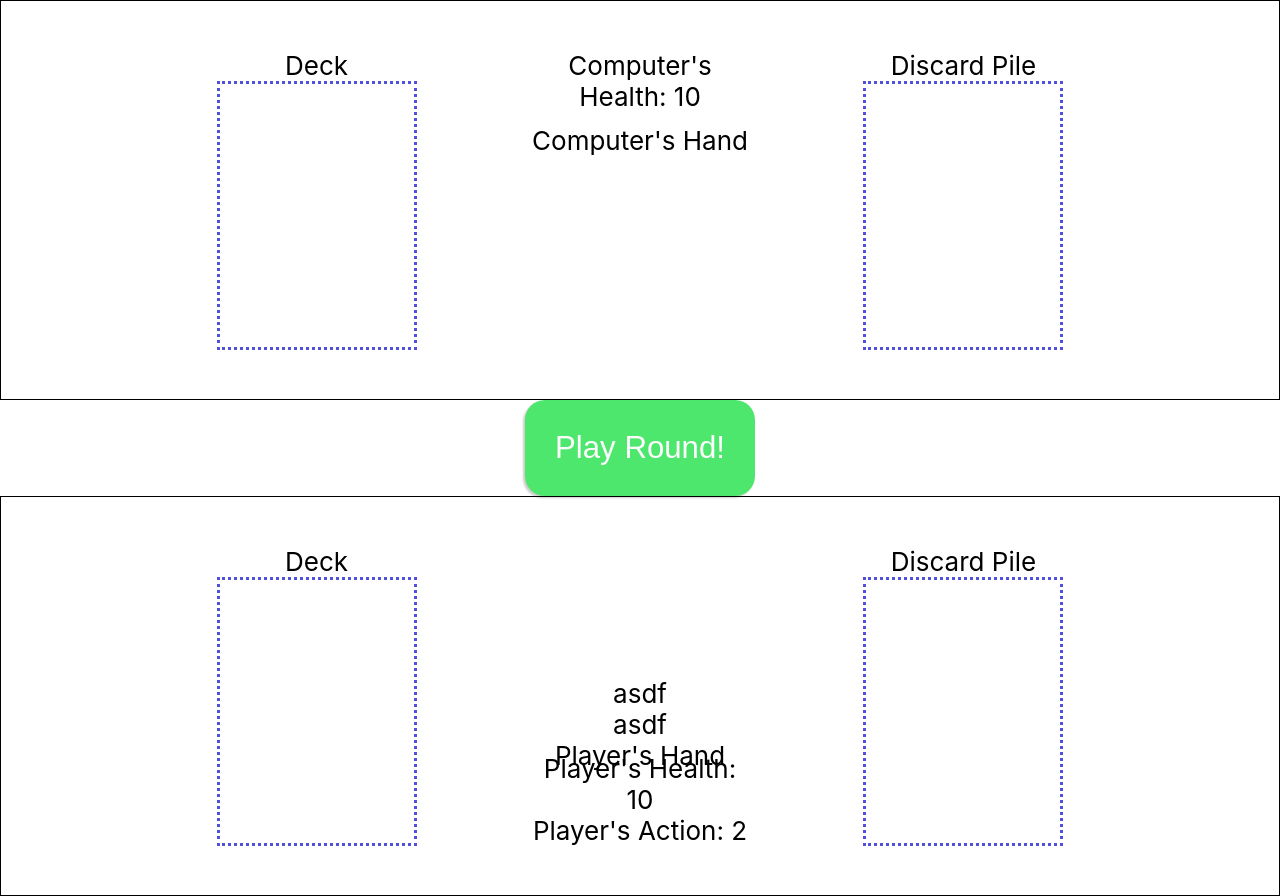
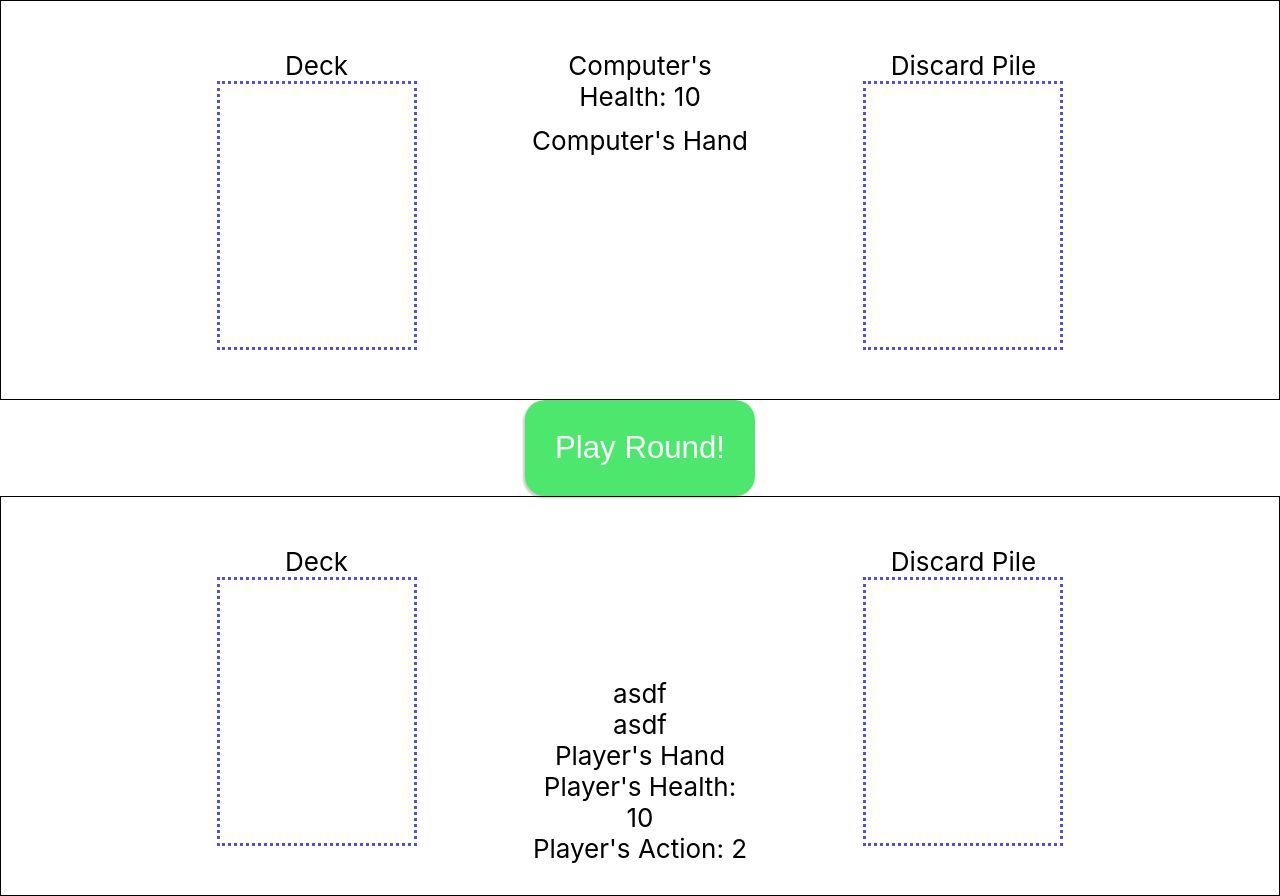
Before and after one commit to Tjwever/Battle-Cards, a React (Vite) app: page / in a window 1280 px wide. Built offline with nearby package versions, Linux system fonts and the light colour scheme.

Commit message:
added more css for modules

```diff
--- a/src/App.module.css
+++ /dev/null
@@ -1,139 +0,0 @@
-* {
-  padding: 0;
-  margin: 0;
-  box-sizing: border-box;
-}
-
-.App {
-  text-align: center;
-}
-
-.App-logo {
-  height: 40vmin;
-  pointer-events: none;
-}
-
-@media (prefers-reduced-motion: no-preference) {
-  .App-logo {
-    animation: App-logo-float infinite 3s ease-in-out;
-  }
-}
-
-.AppHeader {
-  font-size: calc(10px + 2vmin);
-}
-
-.App-link {
-  color: rgb(112, 76, 182);
-}
-
-.deckContainer {
-  display: flex;
-  justify-content: center;
-  align-items: center;
-}
-
-.gameBoard {
-  min-height: 100vh;
-  display: flex;
-  flex-direction: column;
-  justify-content: space-between;
-  align-items: center;
-}
-
-.cpuSide {
-  height: 400px;
-  width: 100%;
-  padding-top: 50px;
-  border: 1px solid black;
-  display: flex;
-  flex-direction: column;
-  justify-content: start;
-  align-items: center;
-}
-
-.playButton {
-  padding: 30px;
-  border-radius: 20px;
-  border: none;
-  box-shadow: -2px 2px 2px rgba(0, 0, 0, 0.2);
-  background-color: #4de76e;
-  font-size: 1.2em;
-  color: #fcfcfc;
-  cursor: pointer;
-}
-
-.playersSide {
-  height: 400px;
-  width: 100%;
-  padding: 0 15%;
-  border: 1px solid black;
-  display: flex;
-  justify-content: center;
-  align-items: center;
-  gap: 10%;
-}
-
-.playersDeck {
-  display: flex;
-  flex-direction: column;
-  justify-content: center;
-  align-items: center;
-}
-
-.playersContainer {
-  width: 30%;
-  height: 300px;
-}
-
-.playersDiscardPile {
-  display: flex;
-  flex-direction: column;
-  justify-content: center;
-  align-items: center;
-}
-
-.playersHand, .playerStats {
-  display: flex;
-  justify-content: end;
-  flex-direction: column;
-  align-items: center;
-  width: 100%;
-}
-
-.cpusHand, .cpusHealthPoints {
-  display: flex;
-  justify-content: center;
-  align-items: start;
-  width: 100%;
-}
-
-.playerStats {
-  height: 25%;
-  flex-direction: column;
-  align-items: center;
-}
-
-.playersHand {
-  height: 75%;
-}
-
-.cpusHealthPoints {
-  height: 25%;
-}
-
-.cpusHand {
-  height: 75%;
-}
-
-.playersDeck,
-.playersDiscardPile {
-  height: 300px;
-  width: 300px;
-}
-
-.cardVisual {
-  height: 300px;
-  width: 200px;
-  border: 3px dotted #514fdd;
-}
--- a/src/components/Cards/Card.tsx
+++ b/src/components/Cards/Card.tsx
@@ -1,5 +1,5 @@
 import React from 'react'
-import styles from '../Cards/Card.module.css'
+import styles from '../../css/Card.module.css'
 
 interface CardProps {
     id?: number
--- a/src/components/Cards/CardSpot.tsx
+++ b/src/components/Cards/CardSpot.tsx
@@ -1,4 +1,4 @@
-import styles from '../../App.module.css'
+import styles from '../../css/CardSpot.module.css'
 
 interface CardSpotProps {
     title: string
--- a/src/components/Game/GameBoard.tsx
+++ b/src/components/Game/GameBoard.tsx
@@ -1,15 +1,51 @@
-import { PlayerHealth } from '../Player/PlayerHealth'
+import { PlayerStats } from '../Player/PlayerStats'
 import { PlayerDeck } from '../Player/PlayerDeck'
 import { ComputerDeck } from '../Computer/ComputerDeck'
+import CardSpot from '../Cards/CardSpot'
 
-import styles from '../../App.module.css'
+import { useAppSelector, useAppDispatch } from '../../app/hooks'
+import {
+    decrementHealth,
+    incrementHealth,
+    playerHealth,
+    cpuHealth,
+} from '../../features/player/playerSlice'
+import styles from '../../css/GameBoard.module.css'
 
 export default function GameBoard() {
+    const playersHealth = useAppSelector(playerHealth)
+    const cpusHealth = useAppSelector(cpuHealth)
+    const dispatch = useAppDispatch()
+
+    const handleDecrementPlayerHealth = () => {
+        dispatch(decrementHealth({ amount: 3, player: 'player' })) // Decrement 3 health points for the player
+    }
+
+    const handleDecrementCPUHealth = () => {
+        dispatch(decrementHealth({ amount: 3, player: 'cpu' })) // Decrement 3 health points for the CPU
+    }
     return (
         <div className={styles.App}>
-            <header className={styles.AppHeader}>
-                <PlayerHealth />
-            </header>
+            <div className={styles.gameBoard}>
+                <div className={styles.playersSide}>
+                    <CardSpot title={'Deck'} />
+                    <div className={styles.playersContainer}>
+                        <div className={styles.cpusHealthPoints}>
+                            Computer's Health: {playersHealth}
+                        </div>
+                        <div className={styles.cpusHand}>Computer's Hand</div>
+                    </div>
+                    <CardSpot title={'Discard Pile'} />
+                </div>
+
+                <button className={styles.playButton}>Play Round!</button>
+
+                <div className={styles.playersSide}>
+                    <CardSpot title={'Deck'} />
+                    <PlayerStats />
+                    <CardSpot title={'Discard Pile'} />
+                </div>
+            </div>
         </div>
     )
 }
--- a/src/components/Player/PlayerHealth.tsx
+++ /dev/null
@@ -1,58 +0,0 @@
-import { useState } from 'react'
-
-import { useAppSelector, useAppDispatch } from '../../app/hooks'
-import {
-    decrementHealth,
-    incrementHealth,
-    playerHealth,
-    cpuHealth,
-} from '../../features/player/playerSlice'
-import styles from '../../App.module.css'
-import CardSpot from '../Cards/CardSpot'
-
-export function PlayerHealth() {
-    const playersHealth = useAppSelector(playerHealth)
-    const cpusHealth = useAppSelector(cpuHealth)
-    const dispatch = useAppDispatch()
-
-    const handleDecrementPlayerHealth = () => {
-        dispatch(decrementHealth({ amount: 3, player: 'player' })) // Decrement 3 health points for the player
-    }
-
-    const handleDecrementCPUHealth = () => {
-        dispatch(decrementHealth({ amount: 3, player: 'cpu' })) // Decrement 3 health points for the CPU
-    }
-
-    return (
-        <div className={styles.gameBoard}>
-            <div className={styles.playersSide}>
-                <CardSpot title={'Deck'} />
-                <div className={styles.playersContainer}>
-                    <div className={styles.cpusHealthPoints}>
-                        Computer's Health: {playersHealth}
-                    </div>
-                    <div className={styles.cpusHand}>Computer's Hand</div>
-                </div>
-                <CardSpot title={'Discard Pile'} />
-            </div>
-
-            <button className={styles.playButton}>Play Round!</button>
-
-            <div className={styles.playersSide}>
-                <CardSpot title={'Deck'} />
-                <div className={styles.playersContainer}>
-                    <div className={styles.playersHand}>
-                        <div className={styles.cardsInHand}>asdf</div>
-                        <div className={styles.cardsPlayed}>asdf</div>
-                        <div>Player's Hand</div>
-                    </div>
-                    <div className={styles.playerStats}>
-                        <div>Player's Health: {playersHealth}</div>
-                        <div>Player's Action: 2</div>
-                    </div>
-                </div>
-                <CardSpot title={'Discard Pile'} />
-            </div>
-        </div>
-    )
-}
--- /dev/null
+++ b/src/components/Player/PlayerStats.tsx
@@ -0,0 +1,39 @@
+import { useState } from 'react'
+
+import { useAppSelector, useAppDispatch } from '../../app/hooks'
+import {
+    decrementHealth,
+    incrementHealth,
+    playerHealth,
+    cpuHealth,
+} from '../../features/player/playerSlice'
+import styles from '../../css/PlayerStats.module.css'
+import CardSpot from '../Cards/CardSpot'
+
+export function PlayerStats() {
+    const playersHealth = useAppSelector(playerHealth)
+    const cpusHealth = useAppSelector(cpuHealth)
+    const dispatch = useAppDispatch()
+
+    const handleDecrementPlayerHealth = () => {
+        dispatch(decrementHealth({ amount: 3, player: 'player' })) // Decrement 3 health points for the player
+    }
+
+    const handleDecrementCPUHealth = () => {
+        dispatch(decrementHealth({ amount: 3, player: 'cpu' })) // Decrement 3 health points for the CPU
+    }
+
+    return (
+        <div className={styles.playersContainer}>
+            <div className={styles.playersHand}>
+                <div className={styles.cardsInHand}>asdf</div>
+                <div className={styles.cardsPlayed}>asdf</div>
+                <div>Player's Hand</div>
+            </div>
+            <div className={styles.playerStats}>
+                <div>Player's Health: {playersHealth}</div>
+                <div>Player's Action: 2</div>
+            </div>
+        </div>
+    )
+}
--- a/src/components/Cards/Card.module.css
+++ b/src/css/Card.module.css
@@ -28,10 +28,6 @@
     width: 100%;
 }
 
-.iconBG {
-
-}
-
 .iconContainer img {
     display: block;
     width: 60px;
--- /dev/null
+++ b/src/css/CardSpot.module.css
@@ -0,0 +1,14 @@
+.cardVisual {
+    height: 300px;
+    width: 200px;
+    border: 3px dotted #514fdd;
+  }
+
+.playersDeck {
+    display: flex;
+    flex-direction: column;
+    justify-content: center;
+    align-items: center;
+    height: 300px;
+    width: 300px;
+}
--- /dev/null
+++ b/src/css/Computer.module.css
@@ -0,0 +1,74 @@
+.playersSide {
+    height: 400px;
+    width: 100%;
+    padding: 0 15%;
+    border: 1px solid black;
+    display: flex;
+    justify-content: center;
+    align-items: center;
+    gap: 10%;
+  }
+
+  .playersDeck {
+    display: flex;
+    flex-direction: column;
+    justify-content: center;
+    align-items: center;
+  }
+
+  .playersContainer {
+    width: 30%;
+    height: 300px;
+  }
+
+  .playersDiscardPile {
+    display: flex;
+    flex-direction: column;
+    justify-content: center;
+    align-items: center;
+  }
+
+  .playersHand, .playerStats {
+    display: flex;
+    justify-content: end;
+    flex-direction: column;
+    align-items: center;
+    width: 100%;
+  }
+
+  .cpusHand, .cpusHealthPoints {
+    display: flex;
+    justify-content: center;
+    align-items: start;
+    width: 100%;
+  }
+
+  .playerStats {
+    height: 25%;
+    flex-direction: column;
+    align-items: center;
+  }
+
+  .playersHand {
+    height: 75%;
+  }
+
+  .cpusHealthPoints {
+    height: 25%;
+  }
+
+  .cpusHand {
+    height: 75%;
+  }
+
+  .playersDeck,
+  .playersDiscardPile {
+    height: 300px;
+    width: 300px;
+  }
+
+  .cardVisual {
+    height: 300px;
+    width: 200px;
+    border: 3px dotted #514fdd;
+  }
--- /dev/null
+++ b/src/css/GameBoard.module.css
@@ -0,0 +1,62 @@
+* {
+    padding: 0;
+    margin: 0;
+    box-sizing: border-box;
+  }
+
+.App {
+    text-align: center;
+    font-size: calc(10px + 2vmin);
+}
+
+.playButton {
+    padding: 30px;
+    border-radius: 20px;
+    border: none;
+    box-shadow: -2px 2px 2px rgba(0, 0, 0, 0.2);
+    background-color: #4de76e;
+    font-size: 1.2em;
+    color: #fcfcfc;
+    cursor: pointer;
+}
+
+.gameBoard {
+    min-height: 100vh;
+    display: flex;
+    flex-direction: column;
+    justify-content: space-between;
+    align-items: center;
+}
+
+.playersSide {
+    height: 400px;
+    width: 100%;
+    padding: 0 15%;
+    border: 1px solid black;
+    display: flex;
+    justify-content: center;
+    align-items: center;
+    gap: 10%;
+}
+
+/* TODO:  Delete section when refactored */
+.playersContainer {
+    width: 30%;
+    height: 300px;
+}
+
+.cpusHand, .cpusHealthPoints {
+    display: flex;
+    justify-content: center;
+    align-items: start;
+    width: 100%;
+  }
+
+  .cpusHand {
+    height: 75%;
+  }
+
+  .cpusHealthPoints {
+    height: 25%;
+  }
+/* TODO:  Delete section when refactored */
--- /dev/null
+++ b/src/css/PlayerStats.module.css
@@ -0,0 +1,20 @@
+.playersContainer {
+  width: 30%;
+  height: 300px;
+}
+
+.playersHand {
+  height: 75%;
+}
+
+.playersStats {
+  height: 25%;
+}
+
+.playersStats, .playersHand {
+  display: flex;
+  justify-content: end;
+  flex-direction: column;
+  align-items: center;
+  width: 100%;
+}
```
